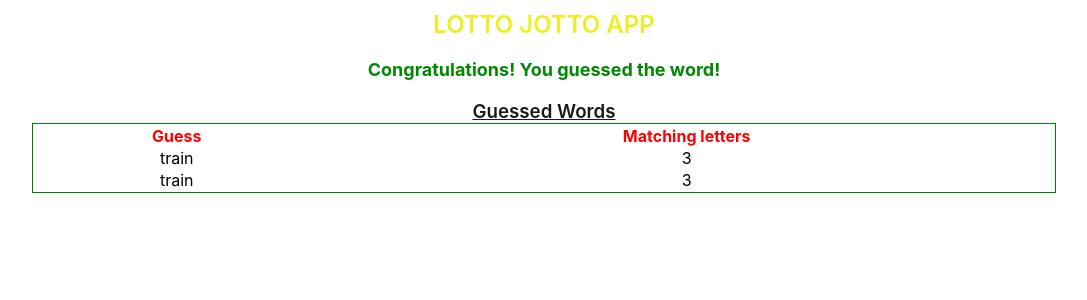
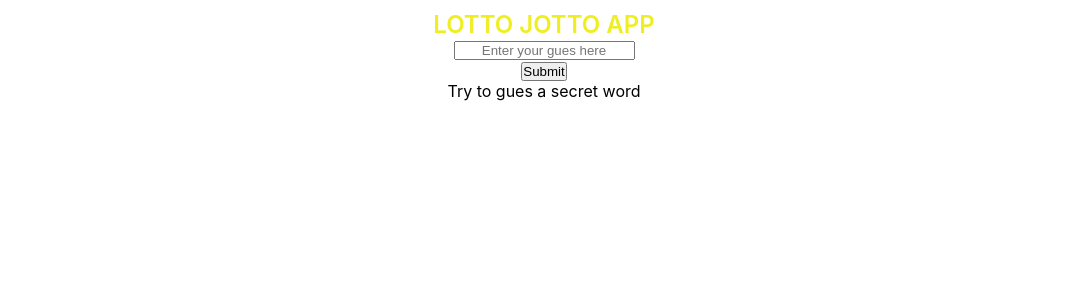
Before and after one commit to Isaacobuya5/my-app, a React (Create React App) app: page / in a window 1280 px wide. Shown: the top 300 px of the page, without its empty margins (96-1183 px from the left). Built offline with nearby package versions, Linux system fonts and the light colour scheme.

Commit message:
Connect App component and tests

```diff
--- a/src/App.js
+++ b/src/App.js
@@ -1,23 +1,38 @@
 import React from 'react';
-import logo from './logo.svg';
+import { connect } from "react-redux";
 import './App.css';
 
 
 import GuessedWords from "./GuessedWords";
 import Congrats from "./Congrats";
+import Input from "./Input";
+import { getSecretWord } from "./actions/index";
 
-function App() {
+class App extends React.Component {
+
+  render() {
   return (
 
     <div className="App">
       <h1 className="header-title">Lotto Jotto App</h1>
-     <Congrats success={true} />
-     <GuessedWords guessedWords={[
-       {guessedWord: 'train', letterMatchCount: 3},
-       {guessedWord: 'train', letterMatchCount: 3}
-     ]} />
+     <Congrats success={this.props.success} /> {/** initially = true */}
+     <Input />
+     <GuessedWords guessedWords={this.props.guessedWords} /> {/** initially = [
+      {guessedWord: 'train', letterMatchCount: 3},
+      {guessedWord: 'train', letterMatchCount: 3}
+    ] */}
     </div>
   );
 }
+}
 
-export default App;
+const mapStateToProps = (state) => {
+const {success, guessedWords, secretWord} = state;
+return {
+  success,
+  guessedWords,
+  secretWord
+}
+}
+
+export default connect(mapStateToProps, { getSecretWord })(App);
```
Also changed, not shown: 1 other file (tests, documents, lock files or other folders).
